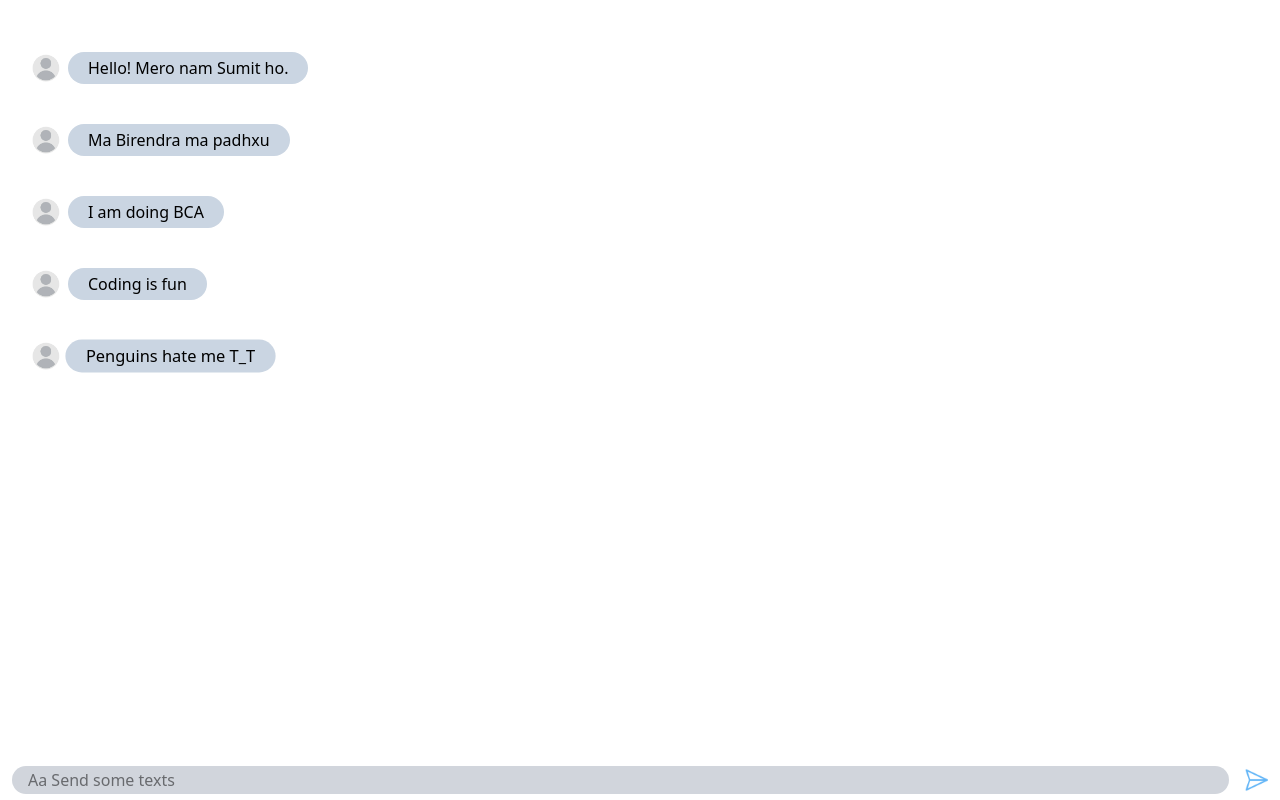
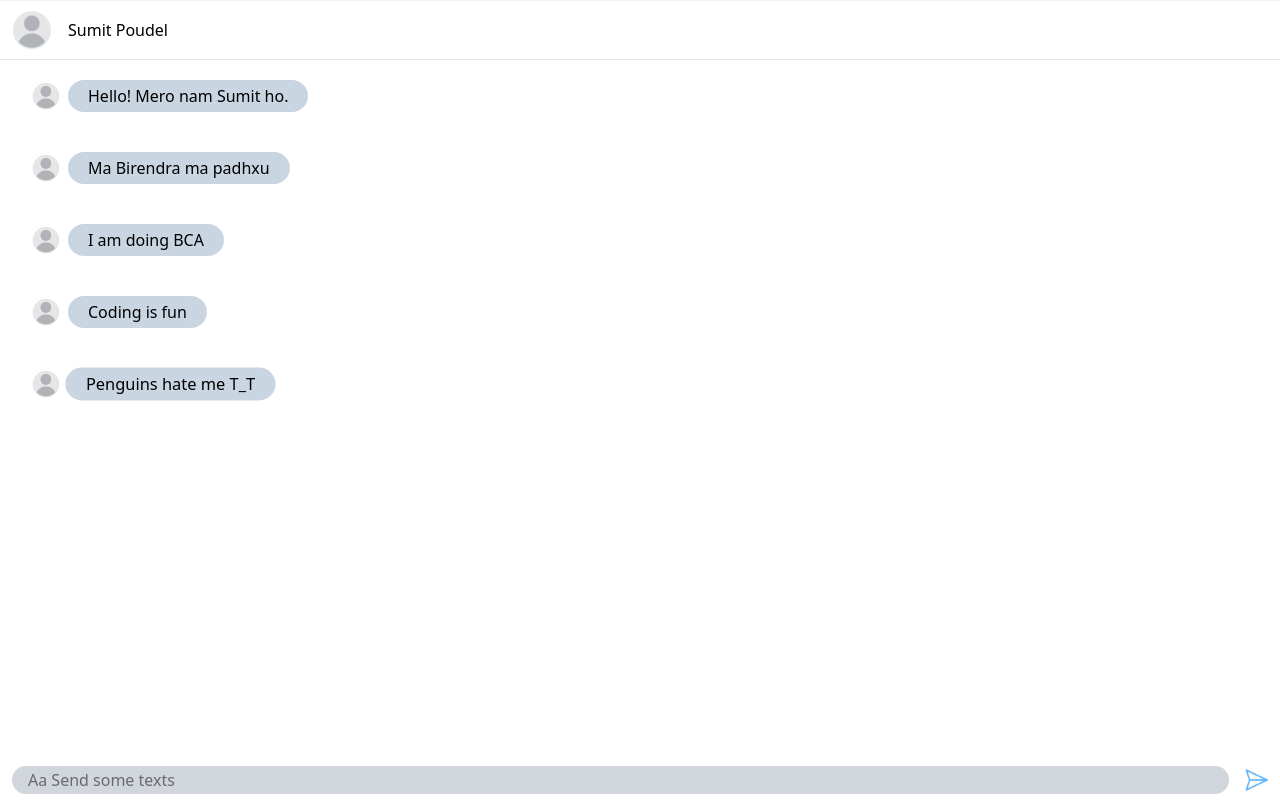
Before and after one commit to sumit-poudel/sumit-poudel.github.io, a React (Vite) app: page / in a window 1280 px wide. Built offline with nearby package versions, Linux system fonts and the light colour scheme; no server answers.

Commit message:
profile added

```diff
--- a/src/App.jsx
+++ b/src/App.jsx
@@ -1,13 +1,17 @@
 import Sender from "./components/Sender.jsx";
 import Text from "./components/Text.jsx";
-import { useState } from "react";
+import Top from "./components/Top.jsx";
+
 
 const App = () => {
 
   return (
-    <div className="bg-white dark:bg-neutral-800 p-8 h-screen relative">
+    <div className="bg-white dark:bg-neutral-800 h-screen flex flex-col ">
+      <Top  />
+      <div className="px-8 relative basis-37/40 ">
       <Sender/>
       <Text />
+      </div>
     </div>
   );
 };
--- a/src/components/Sender.jsx
+++ b/src/components/Sender.jsx
@@ -1,7 +1,5 @@
 import send from "../assets/send.png"
-
-
-const Sender=({vayoRa,press})=>{
+const Sender=()=>{
 
     return <>
       <div className="flex  items-center gap-4 absolute bottom-1.5 inset-x-3 " >
--- /dev/null
+++ b/src/components/Top.jsx
@@ -0,0 +1,11 @@
+import logo from "../assets/user-circles-set.png"
+
+const Top=()=>{
+    return (
+<div className="flex pl-3 items-center gap-4 dark:shadow-xl dark:border-none inset-shadow-2xs w-full basis-3/40 border-gray-200 border-b-1 " >
+          <img src={logo} className="w-10 h-10" />
+          <p className="dark:text-white" >Sumit Poudel</p>
+        </div>
+    )
+}
+                export default Top;
```
